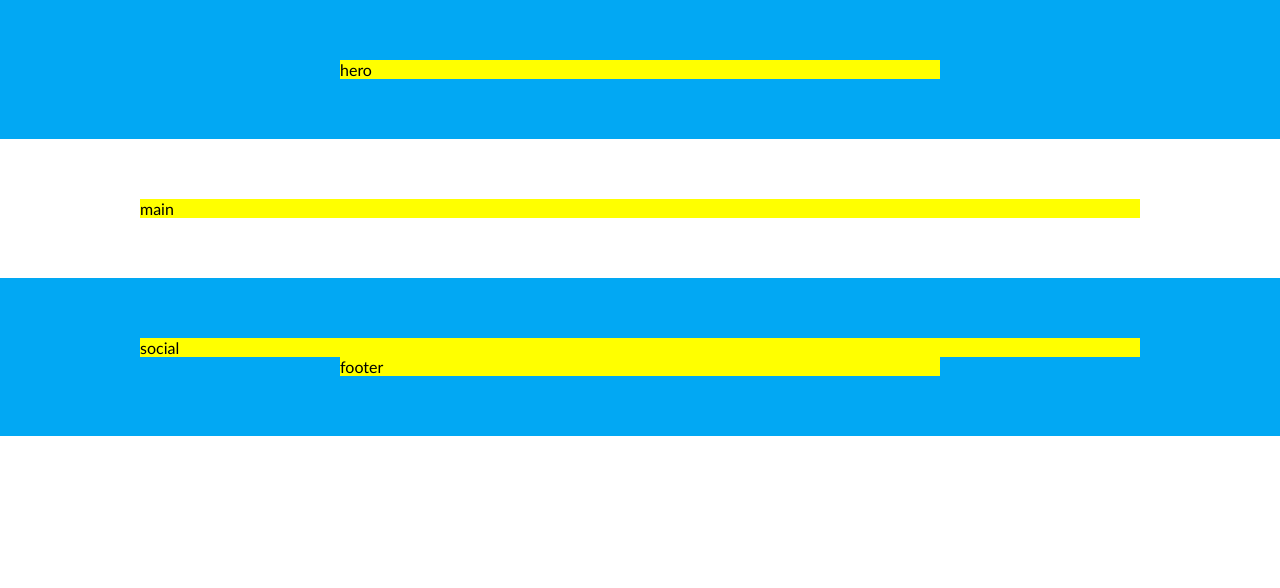
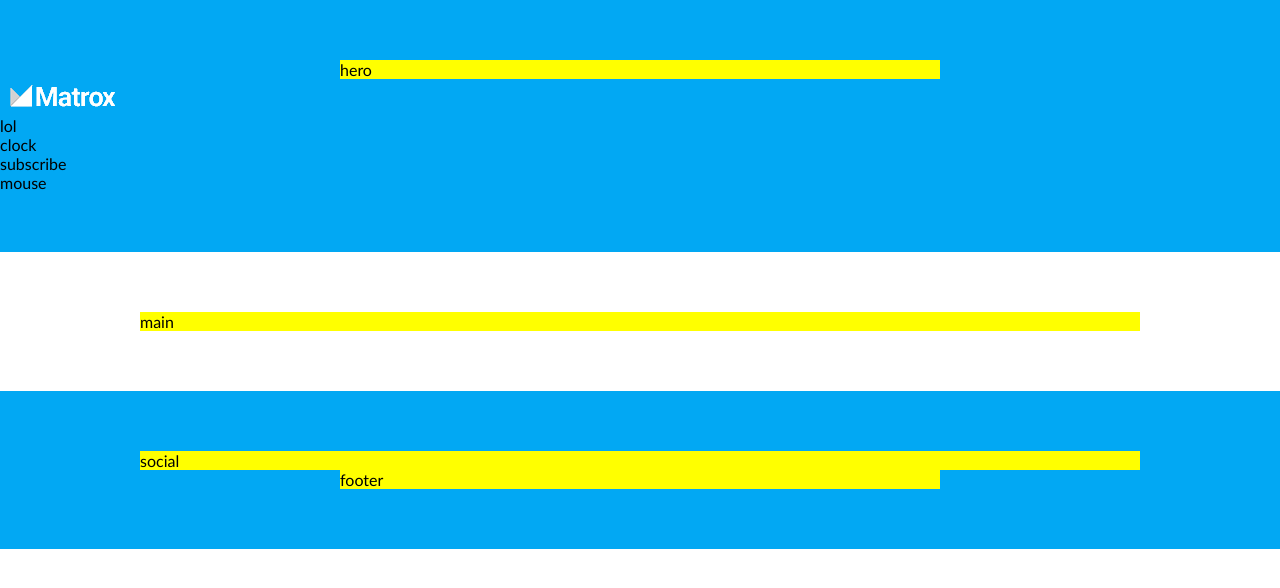
Before and after one commit to saulius334/9-comingsoon-inclass, a website: page index.html in a window 1280 px wide. Drawn offline with Linux system fonts and the light colour scheme.

Commit message:
hero commit

```diff
--- a/index.html
+++ b/index.html
@@ -20,6 +20,17 @@
 <body>
     <section class="container bg-main">
         <div class="row-short">hero</div>
+        <img src="./img/logo.png" alt="logo">
+        <p>lol</p>
+        <div>
+            clock
+        </div>
+        <form action="">
+            subscribe
+        </form>
+        <div>
+            mouse
+        </div>
     </section>
     <section class="container">
         <div class="row">main</div>
```
